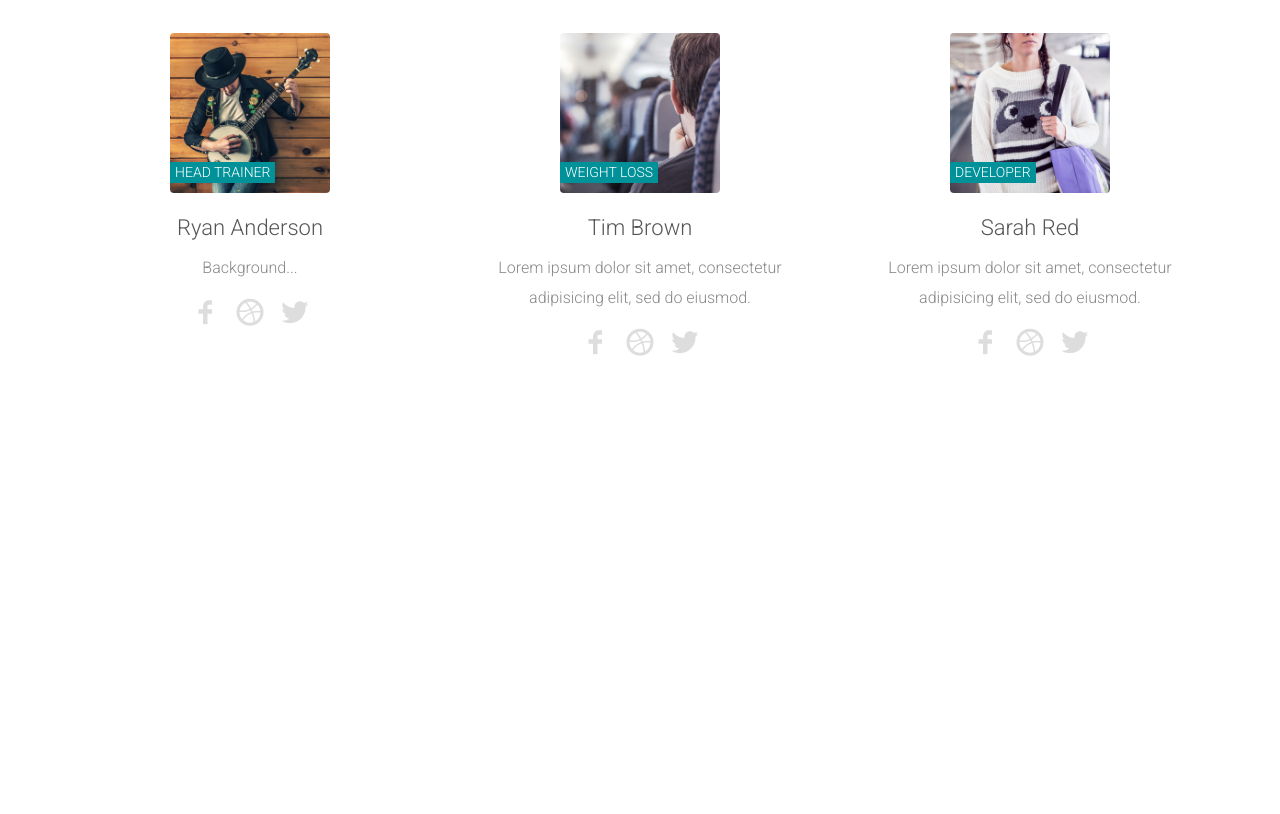
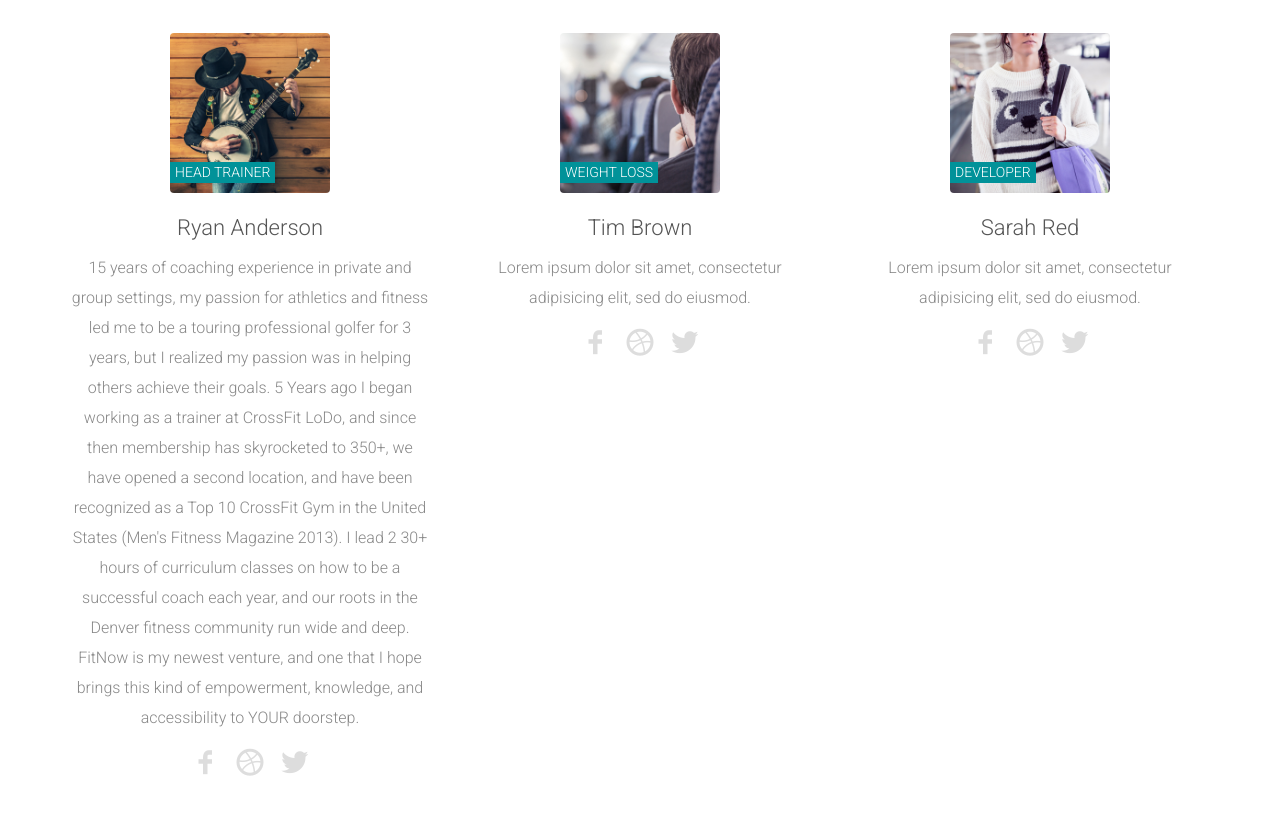
Before and after one commit to FitNow/fitnow.github.io, a plain HTML site: page index.html in a window 1280 px wide. Shown: the part 852-1666 px from the top of the page. Before the commit the page ends 1292 px from the top, so only its background shows below. Drawn offline with Linux system fonts and the light colour scheme; a web font is replaced by a local one.

Commit message:
updated about me

```diff
--- a/index.html
+++ b/index.html
@@ -402,7 +402,7 @@
 		                	<div class="about-us-role">Head Trainer</div>
 		                </div>
 	                    <h3>Ryan Anderson</h3>
-	                    <p>Background...</p>
+	                    <p>15 years of coaching experience in private and group settings, my passion for athletics and fitness led me to be a touring professional golfer for 3 years, but I realized my passion was in helping others achieve their goals.  5 Years ago I began working as a trainer at CrossFit LoDo, and since then membership has skyrocketed to 350+, we have opened a second location, and have been recognized as a Top 10 CrossFit Gym in the United States (Men's Fitness Magazine 2013).  I lead 2 30+ hours of curriculum classes on how to be a successful coach each year, and our roots in the Denver fitness community run wide and deep.  FitNow is my newest venture, and one that I hope brings this kind of empowerment, knowledge, and accessibility to YOUR doorstep. </p>
 	                    <div class="about-us-social">
 		                	<a href="#"><span class="typcn typcn-social-facebook"></span></a>
 		                	<a href="#"><span class="typcn typcn-social-dribbble"></span></a>
```
